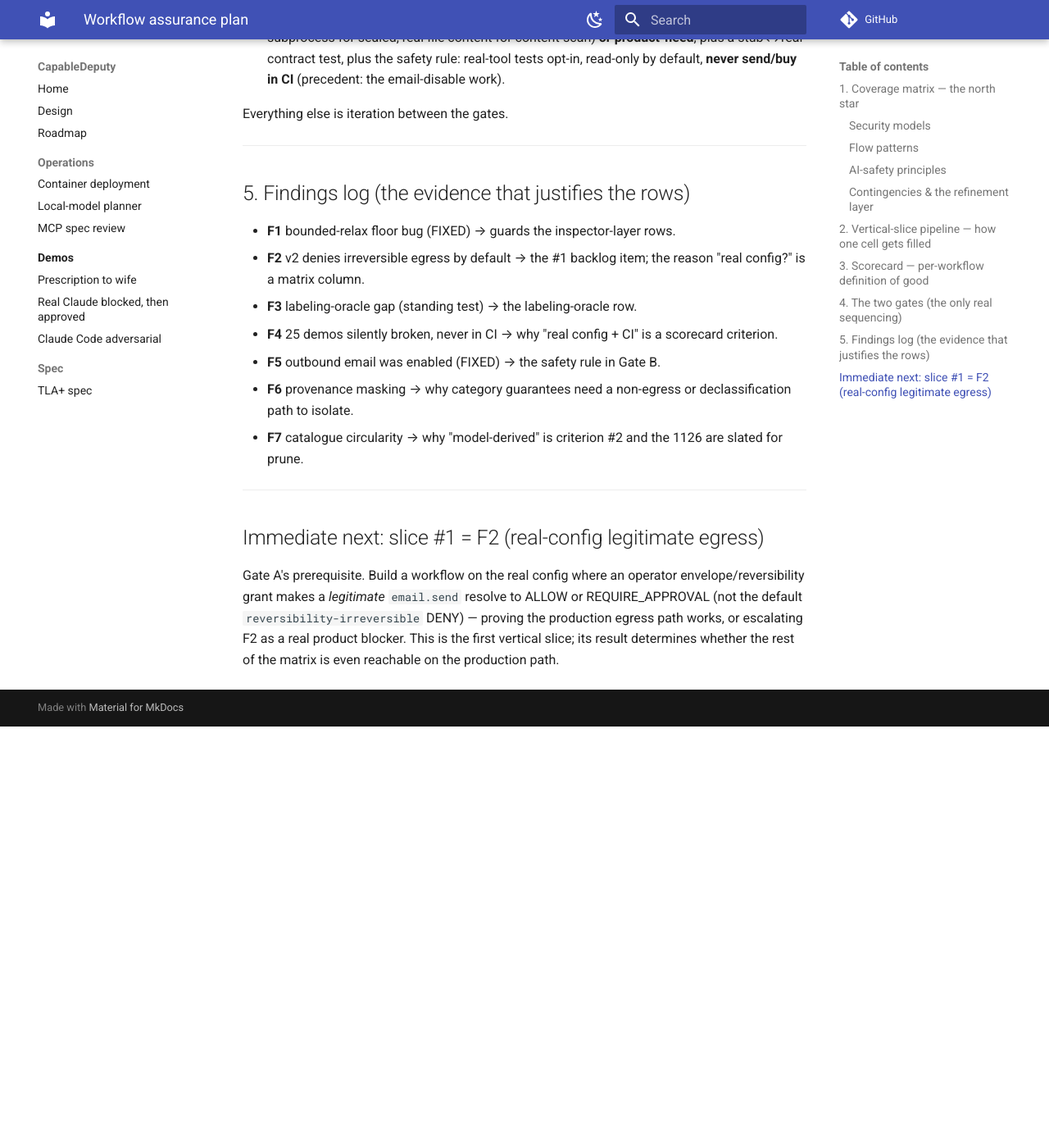
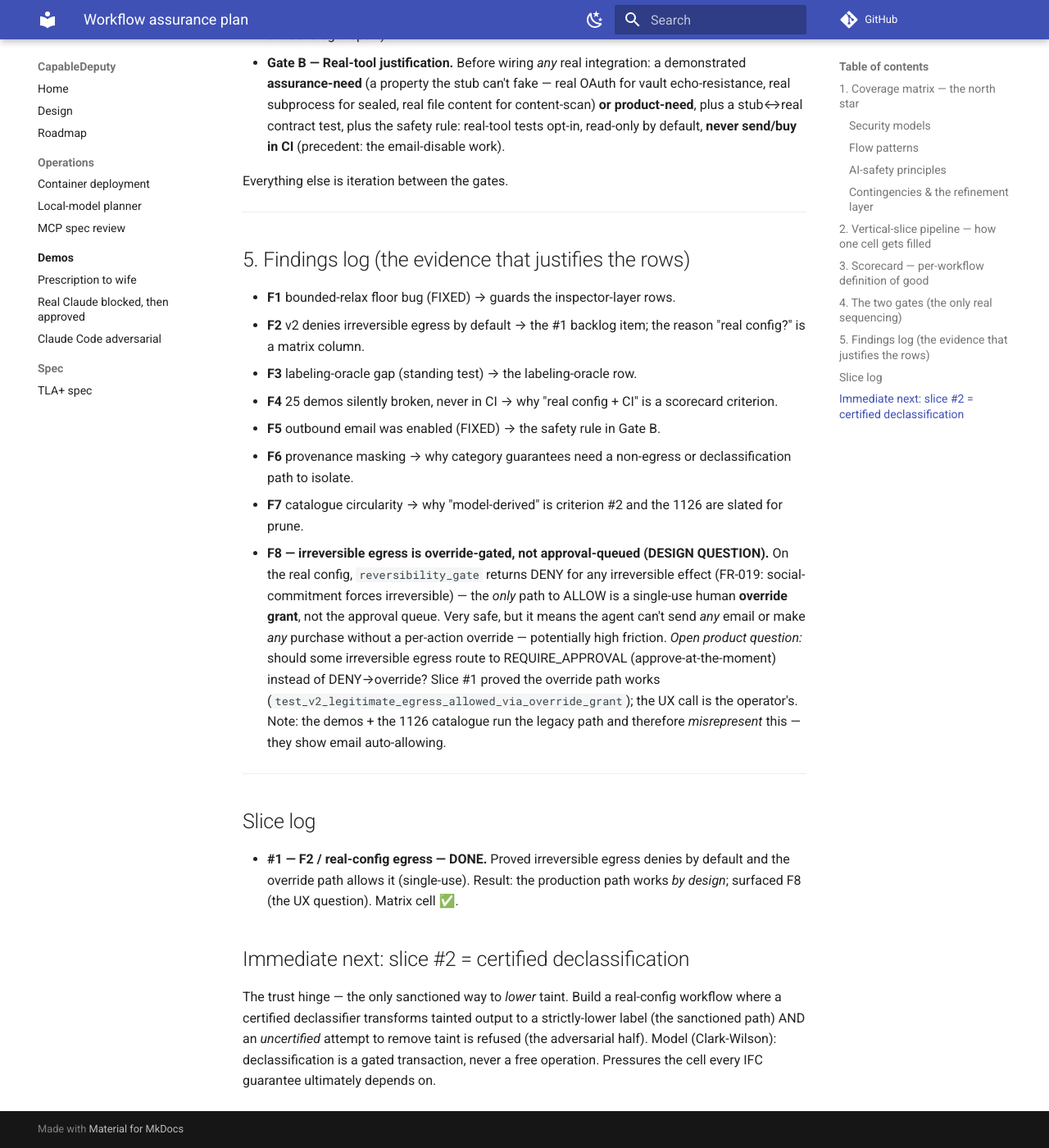
Before and after one commit to marctjones/capabledeputy, an MkDocs documentation site: the page built from docs/workflow-plan.md, in a window 1280 px wide and 1400 px high, scrolled down 4376 px. Shown: the whole window at 82% size. Built offline with MkDocs 1.6.1 and Material for MkDocs 9.7.7, drawn with Linux system fonts in a browser that asks for light colours; comment, search, counter and statistics services are not loaded; before the commit the page ends 5262 px from its top, so only the background shows below that; some of the changed text lies outside the part shown.

Commit message:
test(slice #1): F2 resolved — real-config egress works via override grant
First vertical slice of the workflow-plan. Proves the production v2-config
egress path: an irreversible email.send DENIES by default
(reversibility-irreversible, FR-019), a single-use human override grant
allows it (override-grant-active), and a second send falls back to DENY
(FR-038 single-use). Model-derived (Clark-Wilson: irreversible effects are
gated transactions requiring explicit authorization).

Resolves F2: production egress works BY DESIGN, not a bug. Surfaced F8 (a
real UX question): irreversible egress is override-gated, not
approval-queued — the agent can't send any email/purchase without a
per-action override; should some route to REQUIRE_APPROVAL instead?
The demos + 1126 (legacy path) misrepresent this — they show auto-allow.

Matrix cell flipped ✅; next slice = certified declassification. 12 pressure
tests green.

Co-Authored-By: Claude Opus 4.8 (1M context) <noreply@anthropic.com>

```diff
--- a/docs/workflow-plan.md
+++ b/docs/workflow-plan.md
@@ -71,7 +71,7 @@ legacy-path-only, or confirms-fires rather than tries-to-break) · ⬜ empty.
 | Envelope dial (FR-030) | ⬜ | demo only; no adversarial real-config test |
 | Frequency / aggregation at scale | 🟡 | one inspector unit test |
 | Certified declassification | ⬜ | the trust hinge — untested |
-| **Real-config legitimate egress (F2)** | ⬜ | **everything "✅/🟡" above is legacy-path; production path denies egress by default** |
+| **Real-config legitimate egress (F2)** | ✅ | **RESOLVED (slice #1)** — irreversible egress DENIES by default, allowed via single-use human override grant; `test_v2_legitimate_egress_allowed_via_override_grant`. See F8 for the UX question. |
 
 ---
 
@@ -92,10 +92,10 @@ Do ONE workflow class end-to-end (not all-unblock-then-all-build):
    is the next slice. Findings surfaced re-rank the backlog.
 
 **Risk-ordered backlog** (the empty/partial cells, highest first):
-1. **F2 — real-config legitimate egress.** Prove an envelope/reversibility
-   grant *allows* a legitimate send on the production config (or confirm
-   deny-by-default is intended). *Everything depends on this — Gate A.*
-2. **Certified declassification.** The only sanctioned taint-lowering; abuse
+1. ~~F2 — real-config legitimate egress~~ — **DONE (slice #1)**: production
+   path works via single-use override grant; deny-by-default is by design
+   (FR-019). See F8.
+2. **Certified declassification.** ← *next slice.* The only sanctioned taint-lowering; abuse
    attempts must fail. Untested = highest residual risk.
 3. **Pattern ③ redirection-resistance (adversarial).** Injected "send to
    attacker" can't redirect a handle-bound destination.
@@ -158,15 +158,33 @@ Everything else is iteration between the gates.
   declassification path to isolate.
 - **F7** catalogue circularity → why "model-derived" is criterion #2 and the
   1126 are slated for prune.
+- **F8 — irreversible egress is override-gated, not approval-queued
+  (DESIGN QUESTION).** On the real config, `reversibility_gate` returns DENY
+  for any irreversible effect (FR-019: social-commitment forces
+  irreversible) — the *only* path to ALLOW is a single-use human **override
+  grant**, not the approval queue. Very safe, but it means the agent can't
+  send *any* email or make *any* purchase without a per-action override —
+  potentially high friction. *Open product question:* should some
+  irreversible egress route to REQUIRE_APPROVAL (approve-at-the-moment)
+  instead of DENY→override? Slice #1 proved the override path works
+  (`test_v2_legitimate_egress_allowed_via_override_grant`); the UX call is
+  the operator's. Note: the demos + the 1126 catalogue run the legacy path
+  and therefore *misrepresent* this — they show email auto-allowing.
 
 ---
 
-## Immediate next: slice #1 = F2 (real-config legitimate egress)
+## Slice log
 
-Gate A's prerequisite. Build a workflow on the real config where an
-operator envelope/reversibility grant makes a *legitimate* `email.send`
-resolve to ALLOW or REQUIRE_APPROVAL (not the default
-`reversibility-irreversible` DENY) — proving the production egress path
-works, or escalating F2 as a real product blocker. This is the first
-vertical slice; its result determines whether the rest of the matrix is
-even reachable on the production path.
+- **#1 — F2 / real-config egress — DONE.** Proved irreversible egress denies
+  by default and the override path allows it (single-use). Result: the
+  production path works *by design*; surfaced F8 (the UX question). Matrix
+  cell ✅.
+
+## Immediate next: slice #2 = certified declassification
+
+The trust hinge — the only sanctioned way to *lower* taint. Build a
+real-config workflow where a certified declassifier transforms tainted
+output to a strictly-lower label (the sanctioned path) AND an *uncertified*
+attempt to remove taint is refused (the adversarial half). Model
+(Clark-Wilson): declassification is a gated transaction, never a free
+operation. Pressures the cell every IFC guarantee ultimately depends on.
```
Also changed, not shown: 1 other file.
